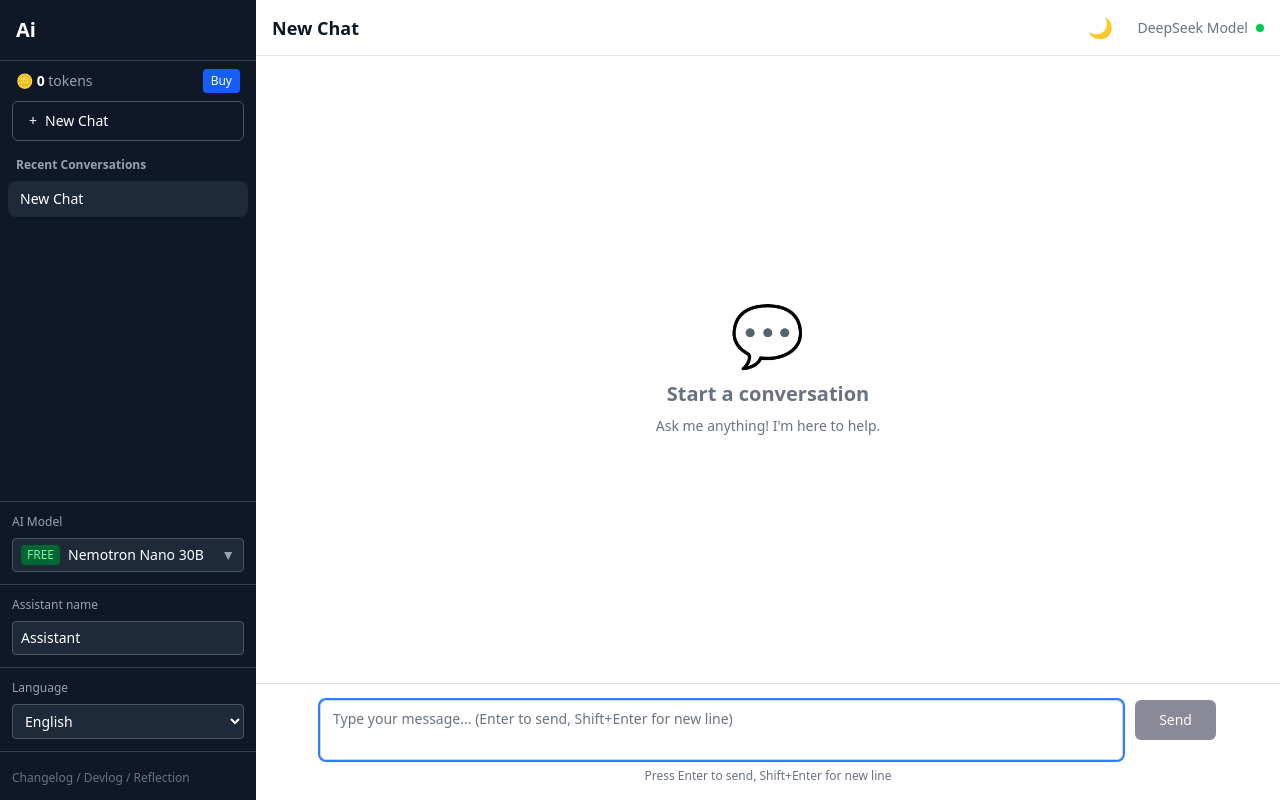
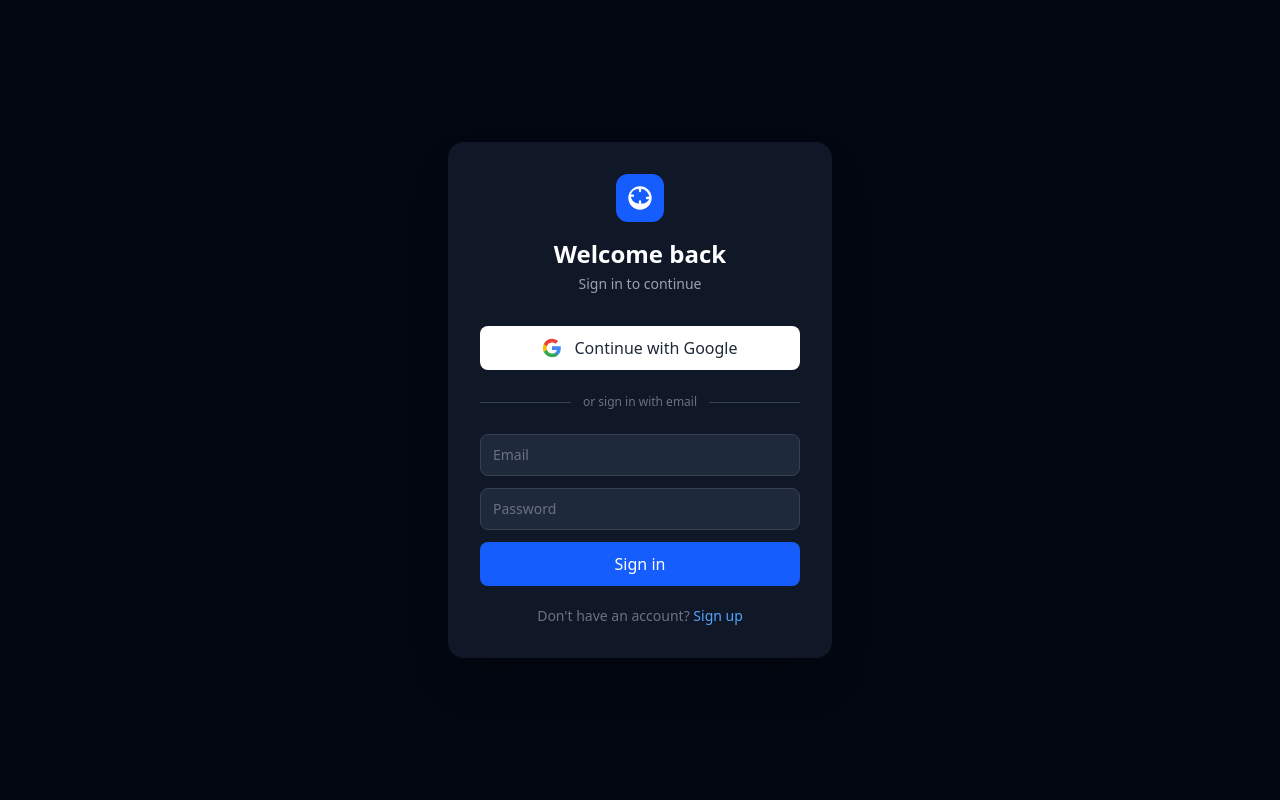
Before and after one commit to Crazedwal/ai, a React (Vite) app: page / in a window 1280 px wide. Built offline with nearby package versions, Linux system fonts and the light colour scheme; no server answers.

Commit message:
re-enable auth gate

```diff
--- a/src/App.jsx
+++ b/src/App.jsx
@@ -5,8 +5,10 @@ import { LanguageProvider } from "./hooks/useLanguage.jsx"
 import { AssistantNameProvider } from "./hooks/useAssistantName.jsx"
 import { TokenProvider } from "./hooks/useTokens.jsx"
 import { ModelProvider } from "./hooks/useModel.jsx"
+import { AuthProvider, useAuth } from "./hooks/useAuth.jsx"
 import Sidebar from "./components/ui/sidebar/Sidebar"
 import ChatArea from "./components/ui/chat/ChatArea"
+import LoginPage from "./components/ui/auth/LoginPage"
 
 function AppContent() {
   const {
@@ -20,9 +22,7 @@ function AppContent() {
   } = useChat()
 
   return (
-    <div
-      className="flex h-screen bg-white dark:bg-gray-900 transition-colors duration-300"
-    >
+    <div className="flex h-screen bg-white dark:bg-gray-900 transition-colors duration-300">
       <Sidebar
         conversations={conversations}
         activeId={activeConversation?.id}
@@ -39,9 +39,20 @@ function AppContent() {
   )
 }
 
-function App() {
+function AuthGate() {
+  const { user, loading } = useAuth()
+
+  if (loading) {
     return (
-    <ThemeProvider>
+      <div className="min-h-screen bg-gray-950 flex items-center justify-center">
+        <div className="w-8 h-8 border-2 border-blue-500 border-t-transparent rounded-full animate-spin" />
+      </div>
+    )
+  }
+
+  if (!user) return <LoginPage />
+
+  return (
     <LanguageProvider>
       <TokenProvider>
         <ModelProvider>
@@ -51,6 +62,15 @@ function App() {
         </ModelProvider>
       </TokenProvider>
     </LanguageProvider>
+  )
+}
+
+function App() {
+  return (
+    <ThemeProvider>
+      <AuthProvider>
+        <AuthGate />
+      </AuthProvider>
     </ThemeProvider>
   )
 }
```
Lines whose indentation alone changed are shown as unchanged.
